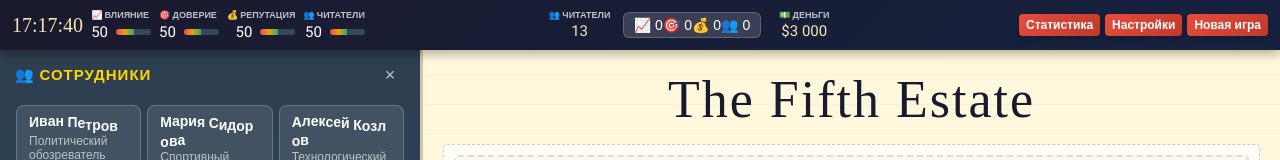
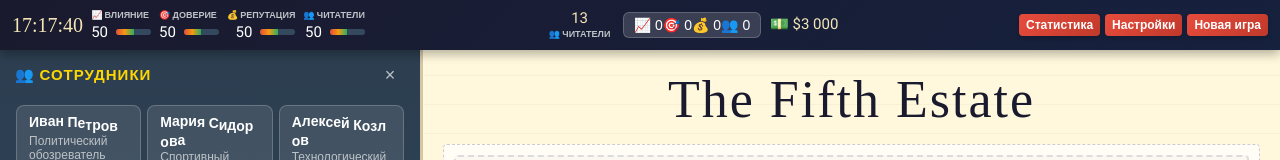
Before and after one commit to rvllvd/the_fifth_estate, a React (Vite) app: page / in a window 1280 px wide. Shown: the top 160 px of the page. Built offline with nearby package versions, Linux system fonts and the light colour scheme; a web font is replaced by a local one.

Commit message:
readers & money

```diff
--- a/src/components/TopPanel.tsx
+++ b/src/components/TopPanel.tsx
@@ -69,7 +69,6 @@ export default function TopPanel({
 
       <div className="top-panel-economy">
         <div className="resource-display" id="readers-display">
-          <span className="resource-label">👥 Читатели</span>
           <strong>{formatMoney(readers)}</strong>
           {readerChangePreview !== null && readerChangePreview !== 0 && (
             <span className={readerChangePreview > 0 ? "positive" : "negative"}>
@@ -77,6 +76,7 @@ export default function TopPanel({
               {formatMoney(readerChangePreview)} после выпуска
             </span>
           )}
+          <span className="resource-label">👥 Читатели</span>
         </div>
 
         <div id="metrics-preview">
@@ -88,7 +88,10 @@ export default function TopPanel({
                 // if (value === 0) return null;
                 const icon = STAT_ICONS[key];
                 return (
-                  <span key={key} className={value > 0 ? "positive" : "negative"}>
+                  <span
+                    key={key}
+                    className={value > 0 ? "positive" : "negative"}
+                  >
                     {icon} {value > 0 ? "+" : ""}
                     {value}
                   </span>
@@ -99,16 +102,16 @@ export default function TopPanel({
         </div>
 
         <div className="resource-display" id="money-display">
-          <span className="resource-label">💵 Деньги</span>
-          <strong>${formatMoney(money)}</strong>
+          {/* <span className="resource-label">💵 Деньги</span> */}
+          <strong>💵 ${formatMoney(money)}</strong>
           <span className="resource-flow">
             +${formatMoney(readers * MONEY_PER_READER_PER_TURN)} доход · −$
             {formatMoney(payroll)} зарплата / час
           </span>
           {moneyChangePreview !== null && moneyChangePreview !== 0 && (
             <span className={moneyChangePreview > 0 ? "positive" : "negative"}>
-              {moneyChangePreview > 0 ? "+" : ""}${formatMoney(moneyChangePreview)}{" "}
-              после выпуска
+              {moneyChangePreview > 0 ? "+" : ""}$
+              {formatMoney(moneyChangePreview)} после выпуска
             </span>
           )}
         </div>
```
